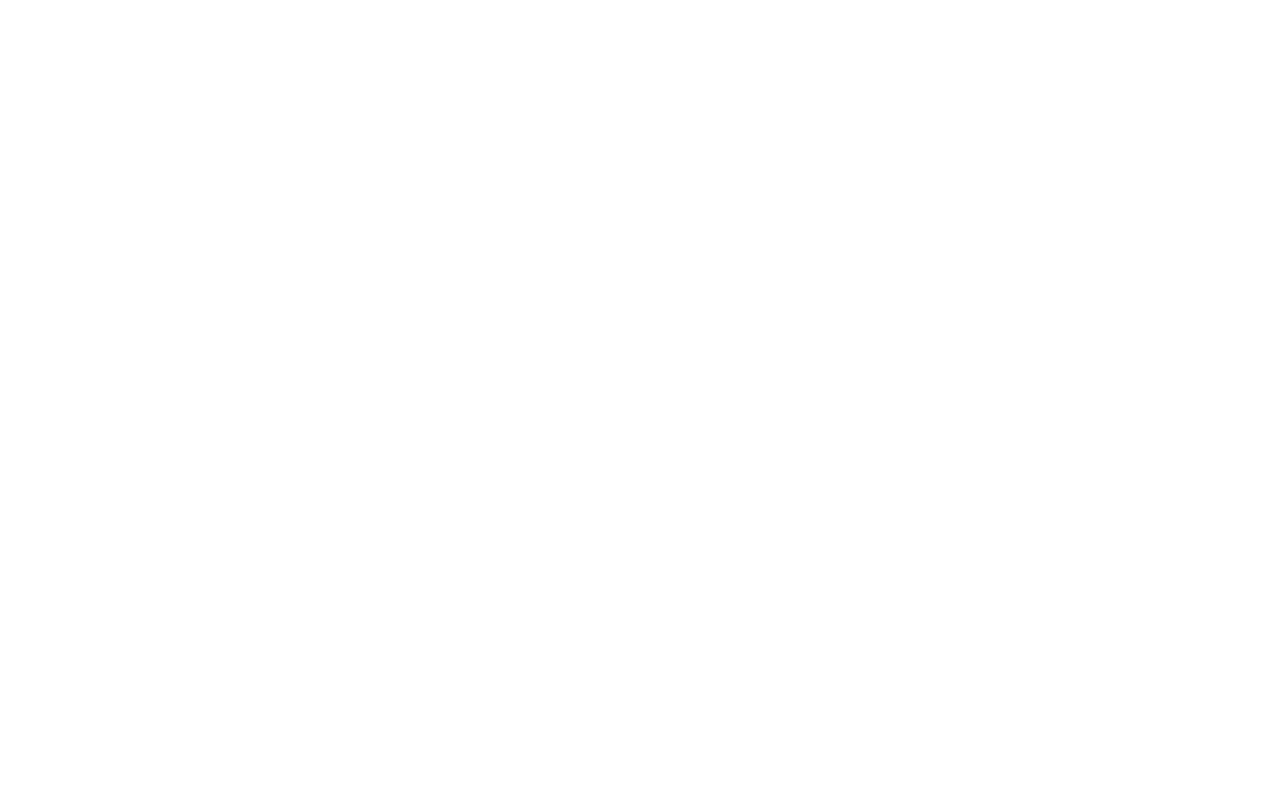
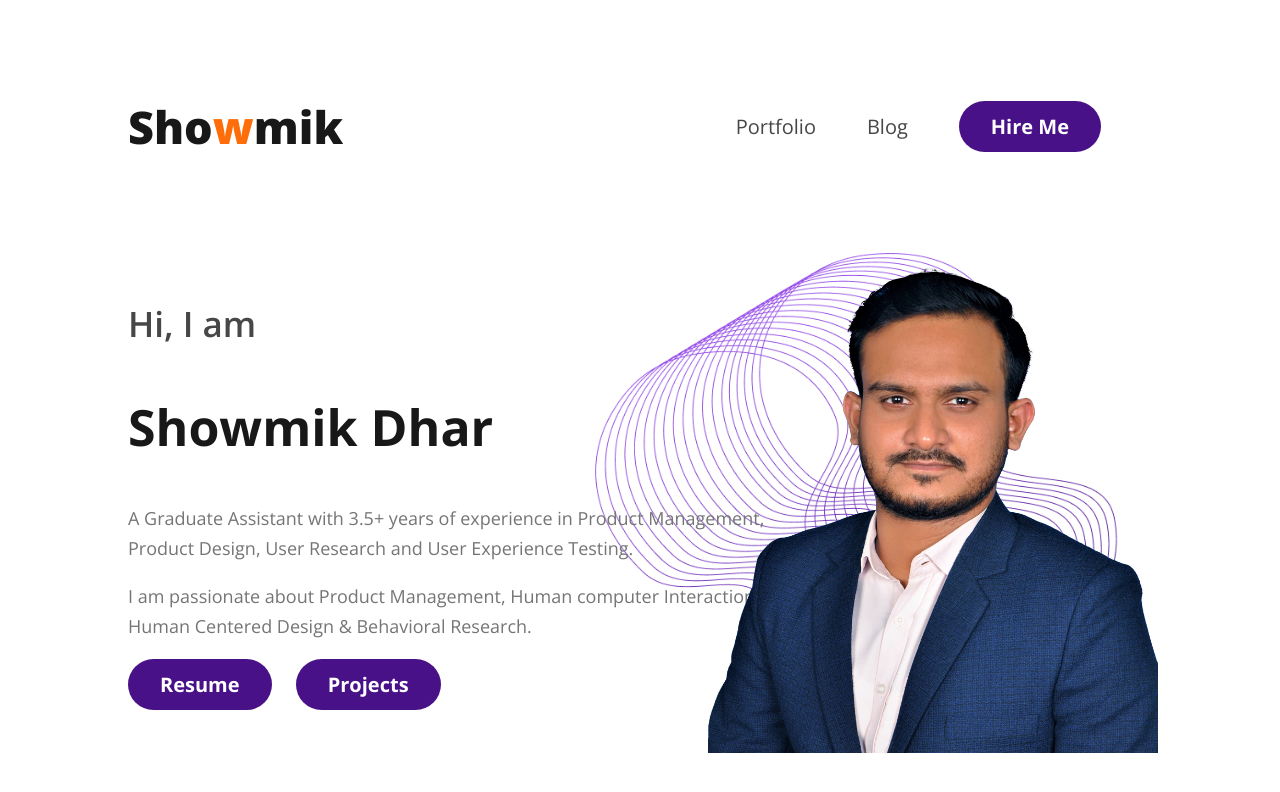
Before and after one commit to showmikdhar6/Web-Developer-Portfolio, a plain HTML site: page index.html in a window 1280 px wide. Drawn offline with nearby package versions, Linux system fonts and the light colour scheme.

Commit message:
Updated the code

```diff
--- a/Styles/style.css
+++ b/Styles/style.css
@@ -0,0 +1,151 @@
+
+/* Nav Styles */
+nav{
+    display: flex;
+    align-items: center;
+    justify-content: space-between;
+    margin: 51px 120px;
+}
+
+.open-sans-normal {
+  font-family: "Open Sans", sans-serif;
+  font-optical-sizing: auto;
+  font-weight: <400>;
+  font-style: normal;
+  font-variation-settings:
+    "wdth" <100>;
+}
+.nav-title{
+    color: var(--Dark-01, #181818);
+font-family: "Open Sans";
+font-size: 45px;
+font-style: normal;
+font-weight: 800;
+line-height: normal;
+}
+.r{
+    color: #FD6E0A;
+font-family: "Open Sans";
+font-size: 45px;
+font-style: normal;
+font-weight: 800;
+line-height: normal;
+}
+
+nav ul li {
+    list-style: none;
+    margin-right: 51px;
+}
+
+nav li a {
+    text-decoration: none;
+    color: var(--Dark-02, #474747);
+    font-family: "Open Sans";
+    font-size: 20px;
+    font-style: normal;
+    font-weight: 400;
+    line-height: normal;
+}
+
+nav ul{
+    display: flex;
+    align-items: center;
+
+
+
+}
+
+.btn-primary{
+    flex-shrink: 0;
+    border-radius: 55px;
+    background: #491188;
+    border: none;
+    color: var(--White-Color, #FFF);
+    font-family: "Open Sans";
+    font-size: 20px;
+    font-style: normal;
+    font-weight: 700;
+    line-height: normal;
+    padding: 12px 32px;
+}
+
+.btn-primary-btn-resume{
+    flex-shrink: 0;
+    border-radius: 55px;
+    background: #491188;
+    border: none;
+    color: var(--White-Color, #FFF);
+    font-family: "Open Sans";
+    font-size: 20px;
+    font-style: normal;
+    font-weight: 700;
+    line-height: normal;
+    padding: 12px 32px;
+    margin-right: 20px;
+}
+
+.btn-primary-btn-projects{
+    flex-shrink: 0;
+    border-radius: 55px;
+    background: #491188;
+    border: none;
+    color: var(--White-Color, #FFF);
+    font-family: "Open Sans";
+    font-size: 20px;
+    font-style: normal;
+    font-weight: 700;
+    line-height: normal;
+    padding: 12px 32px;
+}
+
+/* banner styles */
+
+.banner-greetings{
+    color: var(--Dark-02, #474747);
+    font-family: "Open Sans";
+    font-size: 35px;
+    font-style: normal;
+    font-weight: 600;
+    line-height: normal;
+}
+
+.banner-title{
+    color: var(--Dark-01, #181818);
+    font-family: "Open Sans";
+    font-size: 50px;
+    font-style: normal;
+    font-weight: 700;
+    line-height: normal;
+}
+
+
+.banner-description{
+    width: 680px;
+    color: var(--Dark-03, #757575);
+    font-family: "Open Sans";
+    font-size: 18px;
+    font-style: normal;
+    font-weight: 400;
+    line-height: 30px;
+}
+.profile-picture{
+    width: 450px;
+    height: 500px;
+    flex-shrink: 0;
+
+}
+
+.banner{
+    display: flex;
+    justify-content: space-between;
+    margin: 0 120px 0 120px;
+    background-image: url('../images/Group\ 9.png');
+    background-size: 600px;
+    background-repeat: no-repeat;
+    background-position: right;
+
+}
+
+.banner-content{
+    max-width: 580px;
+}
--- a/index.html
+++ b/index.html
@@ -4,11 +4,36 @@
     <meta charset="UTF-8">
     <meta name="viewport" content="width=device-width, initial-scale=1.0">
     <title>Portfolio Website</title>
+    <style>
+        @import url('https://fonts.googleapis.com/css2?family=Open+Sans:ital,wght@0,300..800;1,300..800&display=swap');
+        </style>
+    <link rel="stylesheet" href="Styles/style.css">
 </head>
-<body>
+
+<body class="open-sans-normal">
+    <section class="section">
     <header>
-
+        <nav>
+            <H3 class="nav-title"> Sho<Span class="r">w</Span>mik</H3>
+            <ul>
+                <li> <a href=""> Portfolio </a> </li>
+                <li><a href=""> Blog </a> </li>
+                <li> <a href=""> <button class="btn-primary"> Hire Me </button> </a> </li>
+            </ul>
+        </nav>
+        <div class="banner">
+            <div class="banner-content">
+                <h4 class="banner-greetings">Hi, I am</h4>
+                <H1 class="banner-title">Showmik Dhar</H1>
+                <p class="banner-description"> A Graduate Assistant with 3.5+ years of experience in Product Management, Product Design, User Research and User Experience Testing.</p>
+                <p class="banner-description"> I am passionate about Product Management, Human computer Interaction, Human Centered Design & Behavioral Research.</p>
+                <button class="btn-primary-btn-resume"> Resume </button>
+                <button class="btn-primary-btn-projects"> Projects </button>
+            </div>
+             <img class="profile-picture" src="images/showmik-dhar-(2).png" alt="">
+        </div>
     </header>
+</section>
 
     <main>
 
```
Also changed, not shown: images/Group 9.png (added), images/showmik-dhar-(2).png (added).
